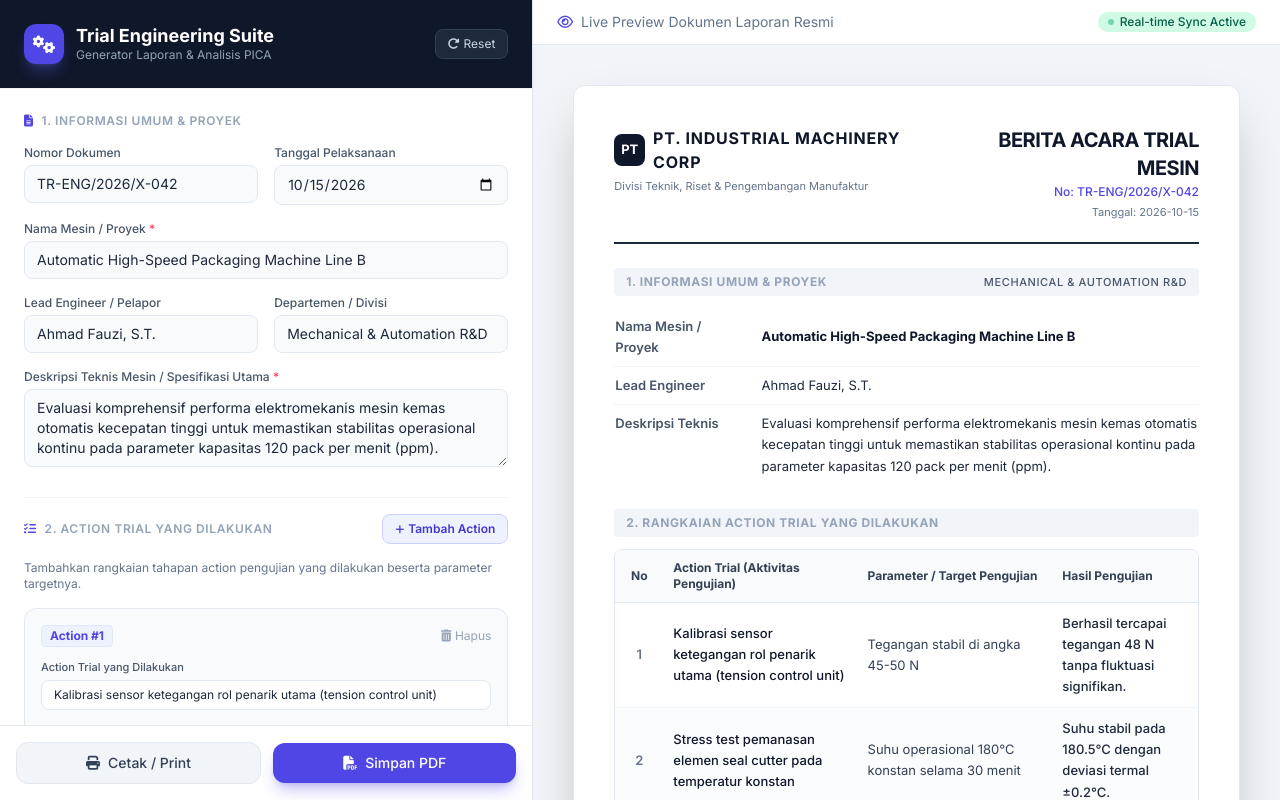
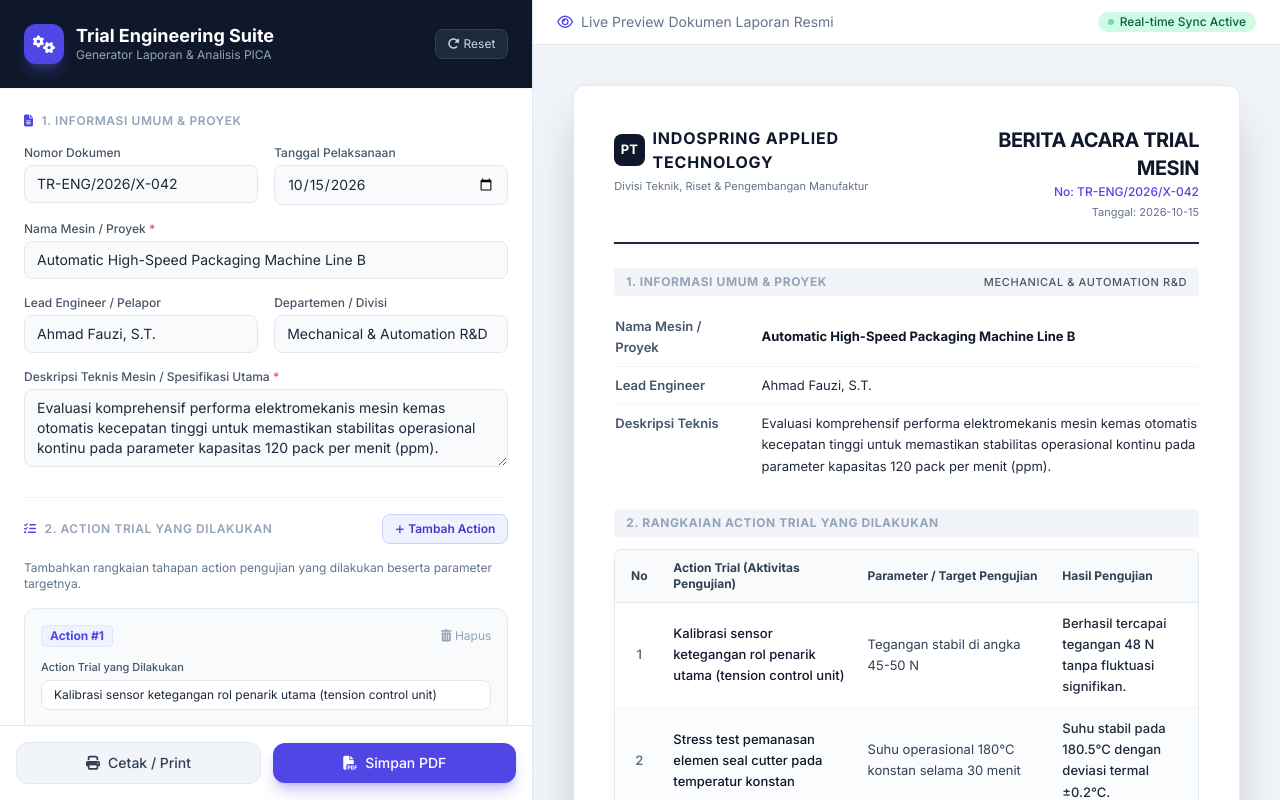
Before and after one commit to electricalinstaller2021-cmd/Laporan-Hasil-Trial, a plain HTML site: page index.html in a window 1280 px wide. Drawn offline with nearby package versions, Linux system fonts and the light colour scheme.

Commit message:
Update index.html

```diff
--- a/index.html
+++ b/index.html
@@ -218,7 +218,7 @@
                         <div>
                             <div class="flex items-center space-x-2">
                                 <div class="w-8 h-8 bg-slate-900 rounded-lg flex items-center justify-center text-white font-bold">PT</div>
-                                <span class="font-bold text-base tracking-wider uppercase text-slate-900">PT. INDUSTRIAL MACHINERY CORP</span>
+                                <span class="font-bold text-base tracking-wider uppercase text-slate-900">Indospring Applied Technology</span>
                             </div>
                             <p class="text-[11px] text-slate-500 mt-1">Divisi Teknik, Riset & Pengembangan Manufaktur</p>
                         </div>
```
